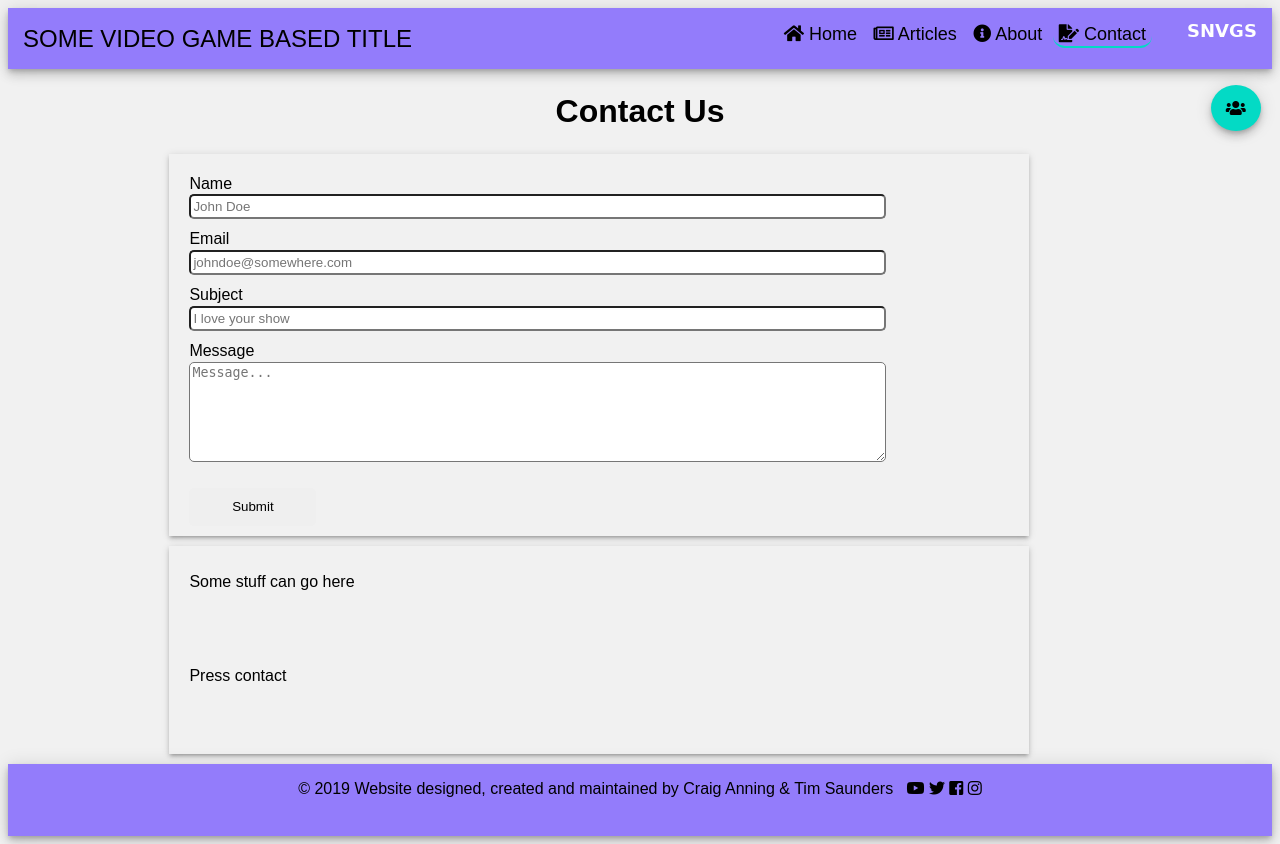
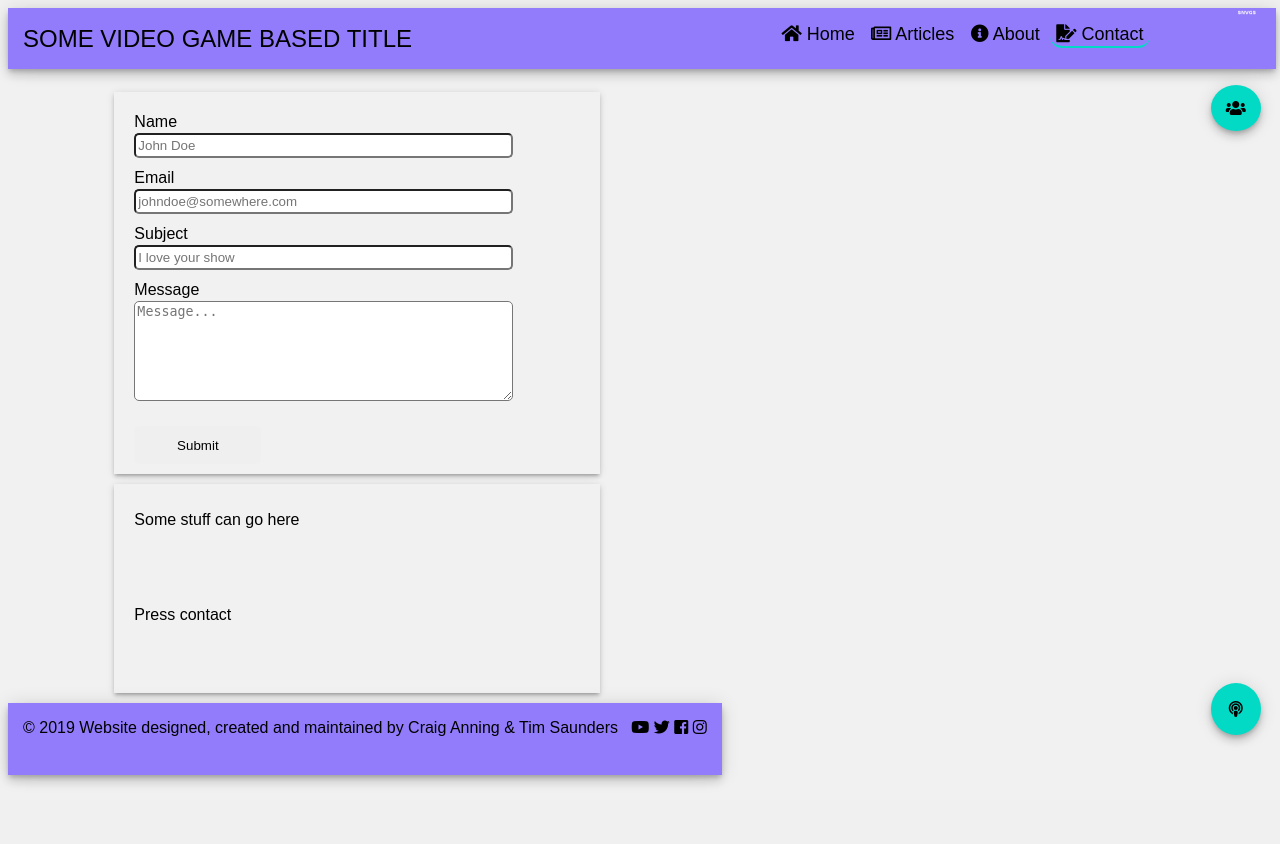
Before and after one commit to MetalHeadCraig/Website, a PHP site: page /contact.php in a window 1280 px wide. After the commit the page ends 785 px from the top, so only its background shows below. Run offline with PHP 8.4, Linux system fonts and the light colour scheme; some libraries are stand-ins or nearby versions.

Commit message:
Updates
Updates for styling and added podcasts button. Script not working for switching between smedia and pmedia

```diff
--- a/css/contact.css
+++ b/css/contact.css
@@ -28,7 +28,7 @@ input, textarea {
     border-radius: 5px;
 }
 
-input:active, textarea:active {
+input:focus, textarea:focus {
     border-color: #03dac5;
 }
 
--- a/css/main.css
+++ b/css/main.css
@@ -10,6 +10,7 @@ body {
   font-family: Arial, Helvetica, sans-serif;
   background-color: #f1f1f1;
   line-height: 1.3;
+  position: absolute;
 }
 
 a {
@@ -20,6 +21,11 @@ a {
 header, footer {
   background-color: #937cfb;
   padding: 15px 15px;
+}
+
+header {
+  position: fixed;
+  width: 99.1%;
 }
 
 #name {
@@ -101,7 +107,7 @@ h1 {
   min-height: 240px;
 }
 
-#media {
+#smedia, #pmedia {
   display: none;
 }
 
@@ -124,7 +130,7 @@ h1 {
   cursor: pointer;
 }
 
-.social a {
+.social a, .podcast a {
   font-size: 34px;
   padding: 3px;
   align-self: center;
@@ -132,6 +138,26 @@ h1 {
 
 .social, .fab:hover {
   color: #000000;
+}
+
+.podcast {
+  position: fixed;
+  display: flex;
+  flex-direction: column;
+  right: 1.8%;
+  bottom: 85px;
+}
+
+#podcast-call {
+  border-radius: 50%;
+  background-color: #03dac5;
+  padding: 18px;
+  right: 1.5%;
+  bottom: 65px;
+  position: fixed;
+  display: block;
+  cursor: pointer;
+  color: #000;
 }
 
 hr {
--- a/includes/sidebar.php
+++ b/includes/sidebar.php
@@ -1,12 +1,15 @@
 <i class="fas fa-users accent shadow--6dp" id="social-call"></i>
-    <div id="media"><div class="social shadow--2dp">
+    <div id="smedia"><div class="social shadow--2dp">
         <a href="https://www.youtube.com/channel/UCKm3WCRV3zQoZtlC7KR2dJw"><i class="fab fa-youtube"></i></a>
         <a href="https://twitter.com/snvgs"><i class="fab fa-twitter"></i></a>
         <a href="https://en-gb.facebook.com/pg/SNVGS"><i class="fab fa-facebook-square"></i></a>
 		<a href="https://www.instagram.com/"><i class="fab fa-instagram"></i></a>
-		<hr>
+    </div></div>
+
+<i class="fas fa-podcast accent shadow--6dp" id="podcast-call"></i>
+	<div id="pmedia"><div class="podcast shadow--2dp">
 		<a href="#"><i class="fab fa-spotify"></i></a>
 		<a href="#"><i class="fab fa-soundcloud"></i></a>
 		<a href="#"><i class="fab fa-google"></i></a>
 		<a href="#"><i class="fas fa-podcast"></i></a>
-    </div></div>
+	</div></div>
--- a/scripts/script.js
+++ b/scripts/script.js
@@ -4,17 +4,43 @@ $(buttonId).addClass('active');
 }
 
 
-var media = document.getElementById ('media');
+var smedia = document.getElementById ('smedia');
+var pmedia = document.getElementById ('pmedia');
 var social = document.getElementById ('social-call');
+var podcast = document.getElementById ('podcast-call');
 
-window.onclick = function(event) {
+/*window.onclick = function(event) {
   if (event.target == social) {
-    media.style.display = "block";
+    smedia.style.display = "block";
     social.style.display = "none";
   }
 
-  else if (event.target !== media) {
-    media.style.display = "none";
+  else if (event.target !== smedia) {
+    smedia.style.display = "none";
     social.style.display = "block";
   }
+
+  else if (event.target == podcast) {
+    pmedia.style.display = "block";
+    podcast.style.display = "none";
+  }
+
+  else if (event.target !== pmedia) {
+    pmedia.style.display = "none";
+    podcast.style.display = "block";
+  }
 }
+*/
+
+switch(event) {
+  case (event.target == social):
+    smedia.style.display = "block";
+    social.style.display = "none";
+  break;
+  case (event.target == podcast):
+    pmedia.style.display = "block";
+    podcast.style.display = "none";
+  break;
+  default: smedia.style.display = "none"
+  pmedia.style.display = "none"
+}
```
Also changed, not shown: includes/header.php (+4 -4 lines).
